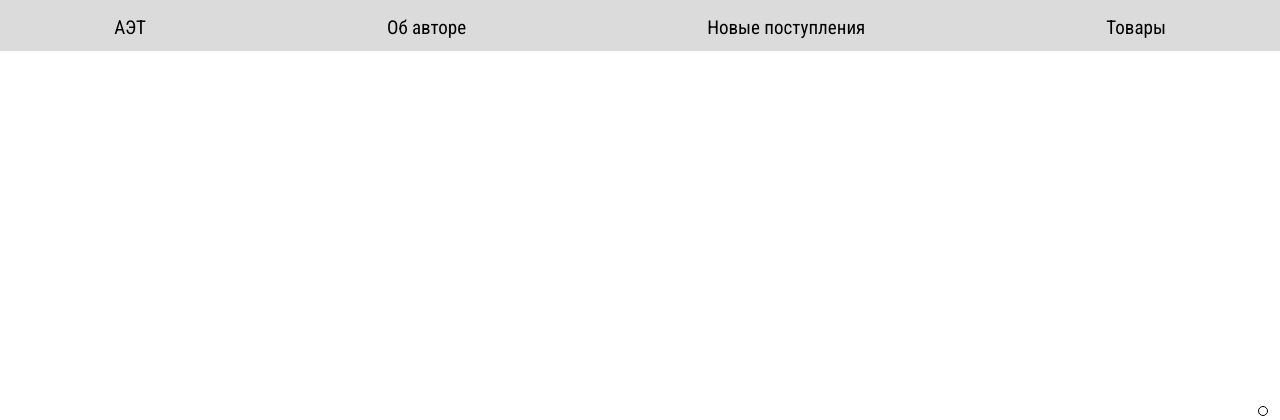
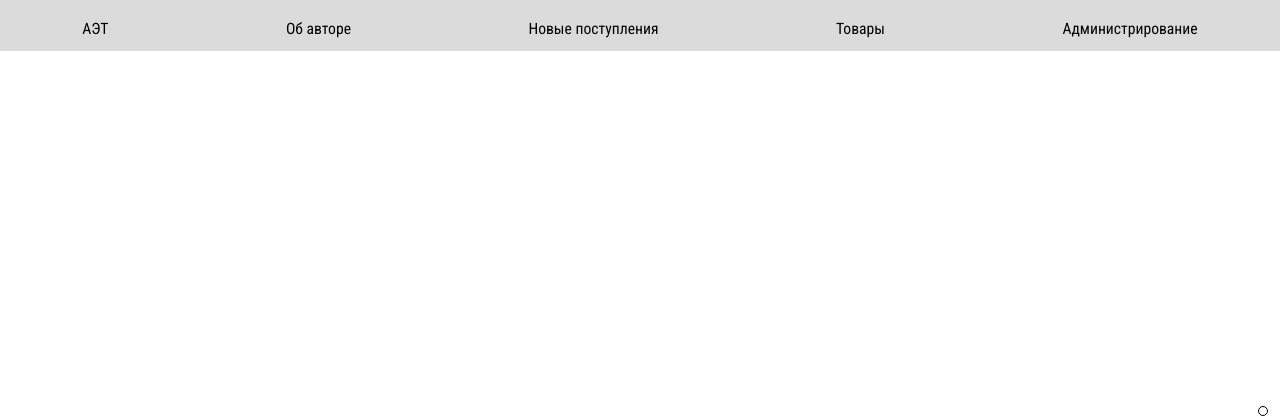
Before and after one commit to Electoratium/Card_Shop, a Django app: template templates/landing.html in a window 1280 px wide. Shown: the top 420 px of the page. Run offline with Django 3.2, Linux system fonts and the light colour scheme; the template is opened without the code that fills it, so the values that code supplies are empty; some libraries are stand-ins or nearby versions.

Commit message:
fix adaptive on phones

```diff
--- a/static/static_dev/pages_style/item.css
+++ b/static/static_dev/pages_style/item.css
@@ -10,14 +10,14 @@ header {
     margin: 0;
     padding: 0;
     display: grid;
-    grid-template-columns: repeat(4, auto);
+    grid-template-columns: repeat(5, auto);
     grid-column-gap: 1vw;
     justify-content: space-around;
 
     list-style: none;
 }
 .grid-nav a {
-    font-size: 0.8rem;
+    font-size: 0.7rem;
     font-family: 'Roboto Condensed', sans-serif;
     color: black;
 }
--- a/static/static_dev/pages_style/landing.css
+++ b/static/static_dev/pages_style/landing.css
@@ -61,18 +61,22 @@ header {
     margin: 0;
     padding: 0;
     display: grid;
-    grid-template-columns: repeat(4, auto);
+    grid-template-columns: repeat(5, auto);
     grid-column-gap: 1vw;
     justify-content: space-around;
 
     list-style: none;
 }
 .grid-nav a {
-    font-size: 0.85rem;
+    font-size: 0.7rem;
     font-family: 'Roboto Condensed', sans-serif;
     color: black;
 }
-.img-full-width{
+.slider-container {
+    display: grid;
+    align-items: center;
+}
+.img-full-width {
     display: block;
     width: 100%;
 }
@@ -112,7 +116,6 @@ section h1 {
 }
 .contact-data {
     display: grid;
-    grid-template-rows: 1fr 1fr 1fr;
     align-items: center;
 
 }
@@ -188,7 +191,6 @@ address {
 #new-arrivals {
     display: grid;
     grid-template-rows: 1fr 6fr 1fr;
-
 }
 .arrivals {
     display: grid;
--- a/static/static_prod/pages_style/item.css
+++ b/static/static_prod/pages_style/item.css
@@ -10,14 +10,14 @@ header {
     margin: 0;
     padding: 0;
     display: grid;
-    grid-template-columns: repeat(4, auto);
+    grid-template-columns: repeat(5, auto);
     grid-column-gap: 1vw;
     justify-content: space-around;
 
     list-style: none;
 }
 .grid-nav a {
-    font-size: 0.8rem;
+    font-size: 0.7rem;
     font-family: 'Roboto Condensed', sans-serif;
     color: black;
 }
--- a/templates/base/header.html
+++ b/templates/base/header.html
@@ -13,6 +13,9 @@
             <li>
                 <a href="/#4">Товары</a>
             </li>
+	    <li>
+                <a href="/admin">Администрирование</a>
+            </li>
         </ul>
     </nav>
 </header>
```
Also changed, not shown: static/static_dev/mediaQueries/css/landing.css (+28 -3 lines), static/static_prod/mediaQueries/css/landing.css (+28 -3 lines), static/static_prod/pages_style/landing.css (+7 -5 lines), 1 other file.
